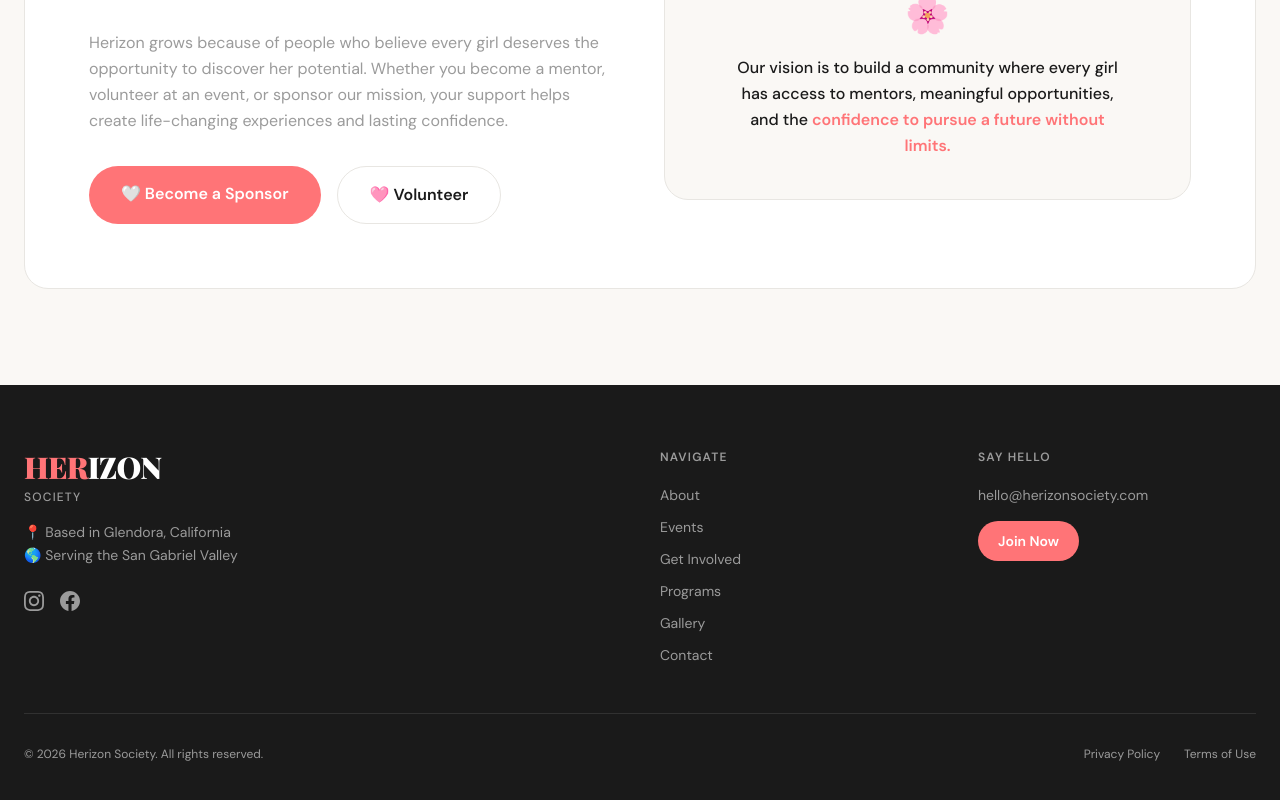
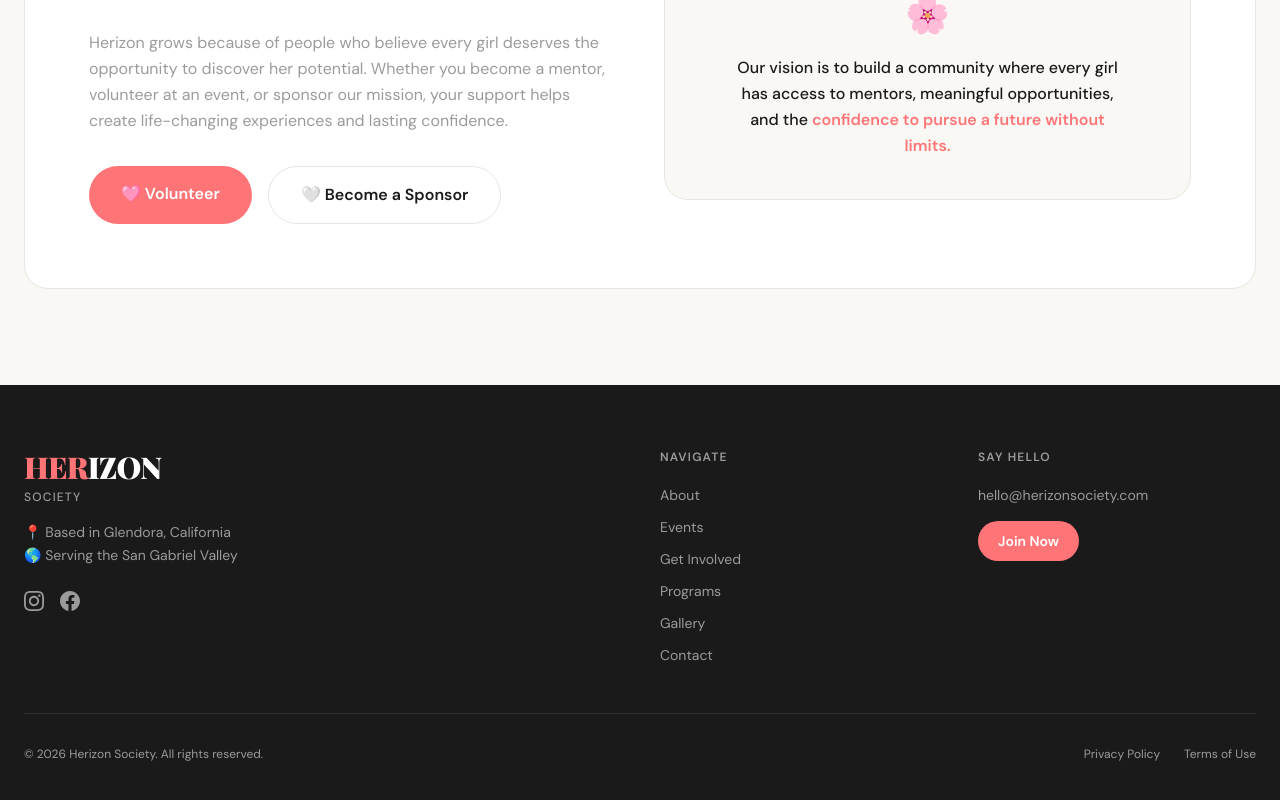
Before and after one commit to flourishprosper/herizonsociety-website, a Next.js app: page / in a window 1280 px wide. Shown: the part 3754-4554 px from the top of the page. Built offline with nearby package versions, Linux system fonts and the light colour scheme; a web font is replaced by a local one.

Commit message:
fix(home): swap button order — Volunteer primary, Become a Sponsor secondary

```diff
--- a/src/app/page.tsx
+++ b/src/app/page.tsx
@@ -305,16 +305,16 @@ export default function HomePage() {
               </p>
               <div className="flex flex-col sm:flex-row gap-4">
                 <Link
-                  href="/mentorship"
+                  href="/volunteer"
                   className="bg-[#FF7477] text-white font-semibold px-8 py-4 rounded-full hover:bg-[#E85F62] transition-colors text-center"
                 >
-                  🤍 Become a Sponsor
+                  🩷 Volunteer
                 </Link>
                 <Link
-                  href="/volunteer"
+                  href="/mentorship"
                   className="border border-[#E8E6E2] text-[#1A1A1A] font-semibold px-8 py-4 rounded-full hover:border-[#1A1A1A] transition-colors text-center"
                 >
-                  🩷 Volunteer
+                  🤍 Become a Sponsor
                 </Link>
               </div>
             </div>
```
